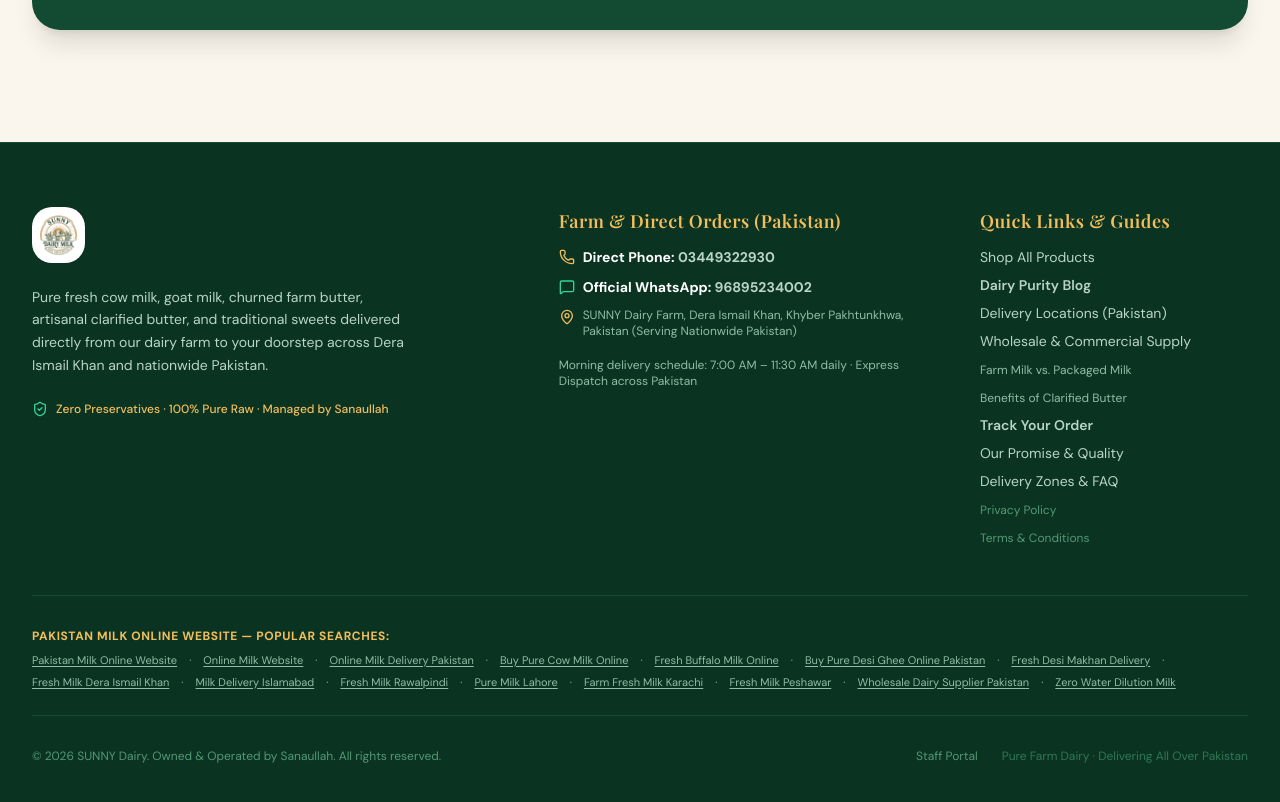
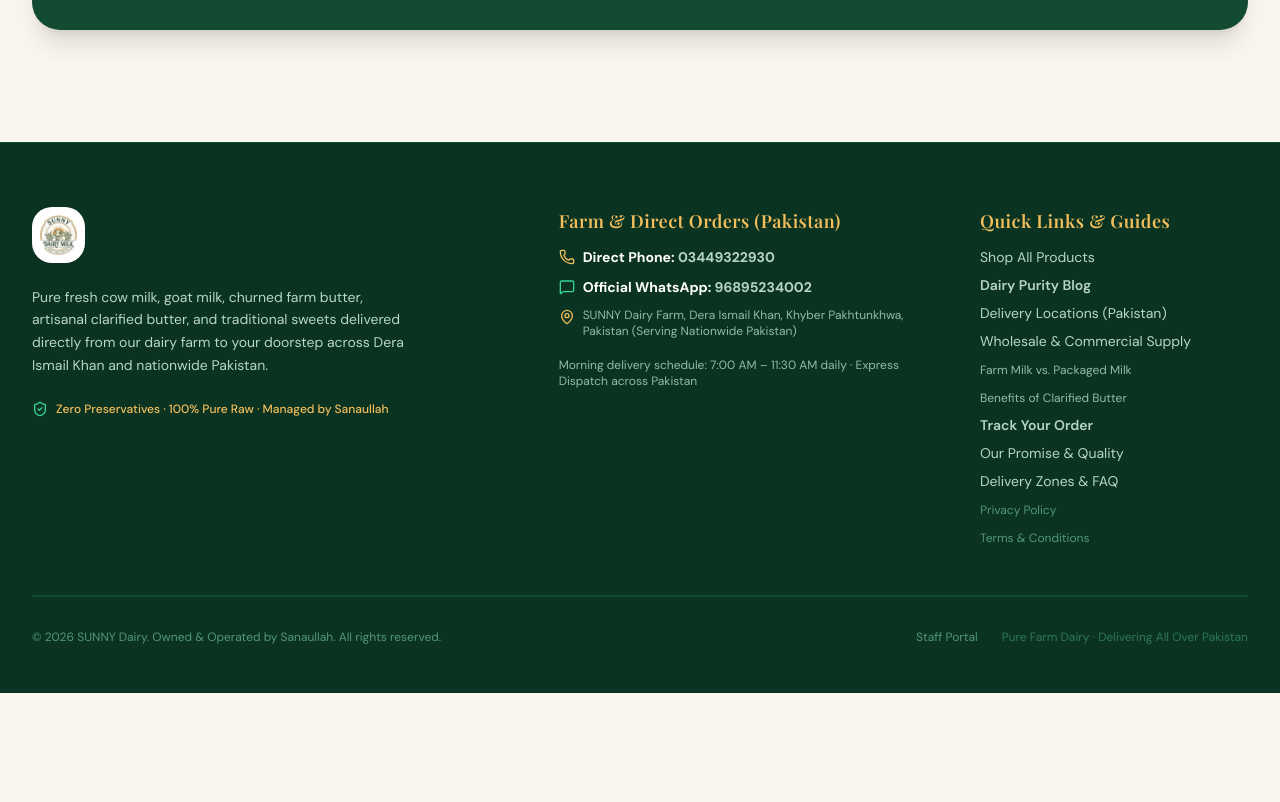
Before and after one commit to MrAbdulSamad-DEVELOPER/SUNNY-Dairy-site, a Next.js app: page / in a window 1280 px wide. Shown: the part 6220-7022 px from the top of the page. After the commit the page ends 6913 px from the top, so only its background shows below. Built offline with nearby package versions, Linux system fonts and the light colour scheme; no server answers; the database is empty; a web font is replaced by a local one.

Commit message:
fix(footer): remove popular searches keyword section per user request

```diff
--- a/src/components/layout/Footer.tsx
+++ b/src/components/layout/Footer.tsx
@@ -164,46 +164,8 @@ export default function Footer() {
           </div>
         </div>
 
-        {/* SEO Search Index & High-Ranking Keywords Cloud */}
-        <div className="pt-8 pb-6 border-b border-forest-800 text-[11px] text-forest-300 leading-relaxed space-y-2">
-          <p className="font-bold text-xs uppercase tracking-wider text-gold-400">
-            Pakistan Milk Online Website — Popular Searches:
-          </p>
-          <div className="flex flex-wrap gap-x-3 gap-y-1 text-forest-300">
-            <Link href="/" className="hover:text-gold-300 underline underline-offset-2">Pakistan Milk Online Website</Link>
-            <span>&middot;</span>
-            <Link href="/shop" className="hover:text-gold-300 underline underline-offset-2">Online Milk Website</Link>
-            <span>&middot;</span>
-            <Link href="/shop" className="hover:text-gold-300 underline underline-offset-2">Online Milk Delivery Pakistan</Link>
-            <span>&middot;</span>
-            <Link href="/shop" className="hover:text-gold-300 underline underline-offset-2">Buy Pure Cow Milk Online</Link>
-            <span>&middot;</span>
-            <Link href="/shop" className="hover:text-gold-300 underline underline-offset-2">Fresh Buffalo Milk Online</Link>
-            <span>&middot;</span>
-            <Link href="/shop" className="hover:text-gold-300 underline underline-offset-2">Buy Pure Desi Ghee Online Pakistan</Link>
-            <span>&middot;</span>
-            <Link href="/shop" className="hover:text-gold-300 underline underline-offset-2">Fresh Desi Makhan Delivery</Link>
-            <span>&middot;</span>
-            <Link href="/locations/dera-ismail-khan" className="hover:text-gold-300 underline underline-offset-2">Fresh Milk Dera Ismail Khan</Link>
-            <span>&middot;</span>
-            <Link href="/locations/islamabad" className="hover:text-gold-300 underline underline-offset-2">Milk Delivery Islamabad</Link>
-            <span>&middot;</span>
-            <Link href="/locations/rawalpindi" className="hover:text-gold-300 underline underline-offset-2">Fresh Milk Rawalpindi</Link>
-            <span>&middot;</span>
-            <Link href="/locations/lahore" className="hover:text-gold-300 underline underline-offset-2">Pure Milk Lahore</Link>
-            <span>&middot;</span>
-            <Link href="/locations/karachi" className="hover:text-gold-300 underline underline-offset-2">Farm Fresh Milk Karachi</Link>
-            <span>&middot;</span>
-            <Link href="/locations/peshawar" className="hover:text-gold-300 underline underline-offset-2">Fresh Milk Peshawar</Link>
-            <span>&middot;</span>
-            <Link href="/wholesale-dairy-supplier" className="hover:text-gold-300 underline underline-offset-2">Wholesale Dairy Supplier Pakistan</Link>
-            <span>&middot;</span>
-            <Link href="/our-promise" className="hover:text-gold-300 underline underline-offset-2">Zero Water Dilution Milk</Link>
-          </div>
-        </div>
-
         {/* Bottom Bar */}
-        <div className="pt-8 flex flex-col sm:flex-row items-center justify-between text-xs text-forest-400 space-y-4 sm:space-y-0">
+        <div className="pt-8 border-t border-forest-800 flex flex-col sm:flex-row items-center justify-between text-xs text-forest-400 space-y-4 sm:space-y-0">
           <p>© {currentYear} {OFFICIAL_STORE_NAME}. Owned & Operated by {OFFICIAL_STORE_OWNER}. All rights reserved.</p>
           <div className="flex items-center space-x-6">
             <Link href="/admin" className="hover:text-gold-300 transition-colors">
```
